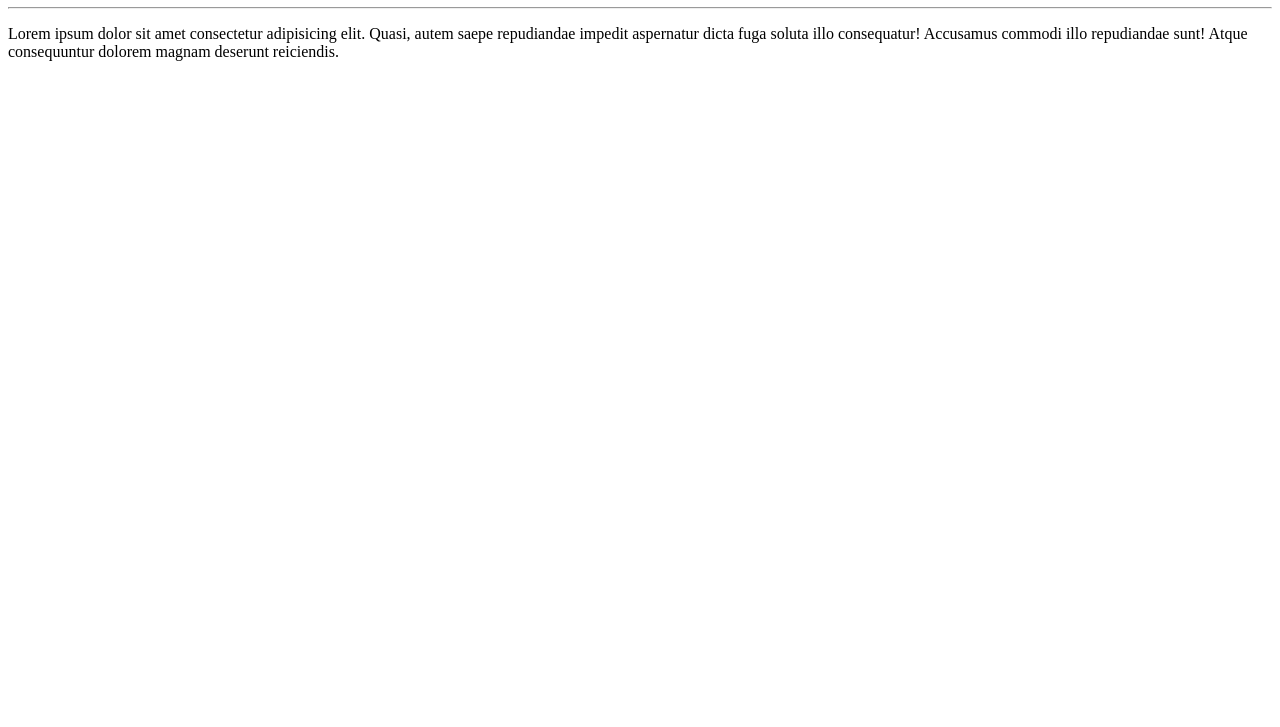
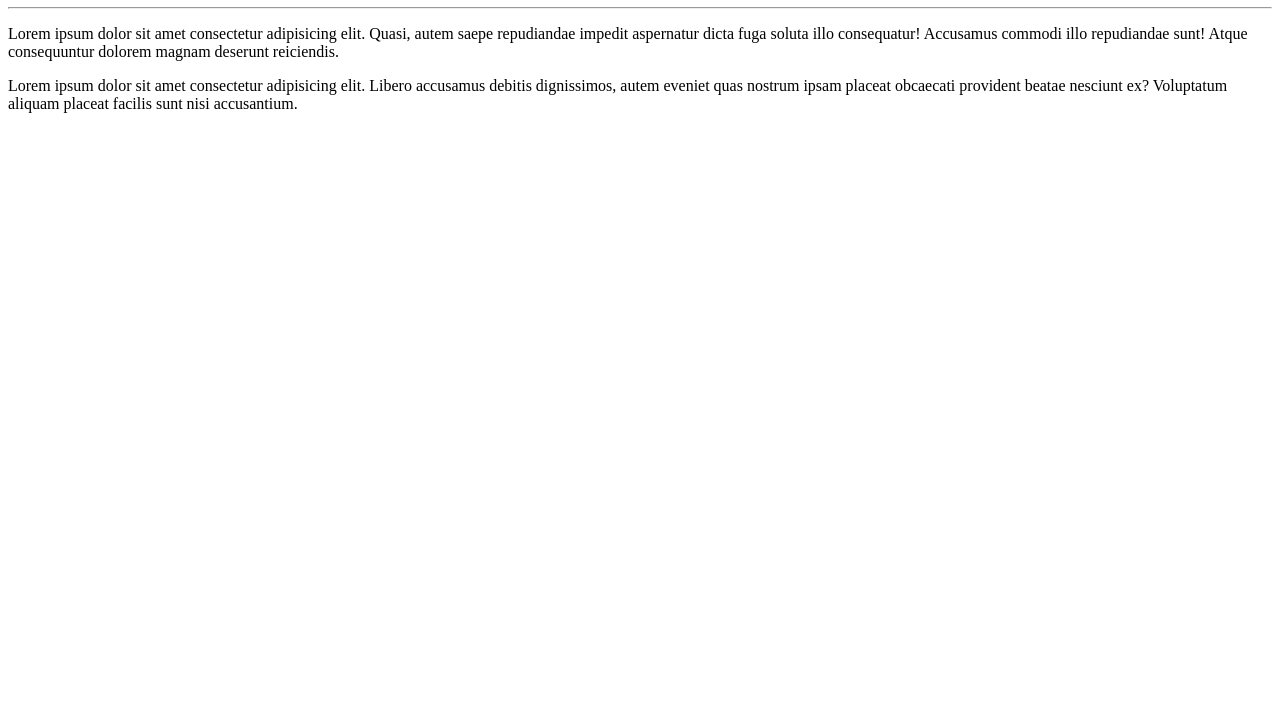
Before and after one commit to Ramon-Yuri/Ola-Mundo, a plain HTML site: page site-exemplo/index.html in a window 1280 px wide. Shown: the part 73-800 px from the top of the page. Drawn offline with Linux system fonts and the light colour scheme.

Commit message:
Adicionei um parágrafo

```diff
--- a/site-exemplo/index.html
+++ b/site-exemplo/index.html
@@ -9,5 +9,6 @@
     <h1>Olá, Mundo!</h1>
     <hr>
     <p>Lorem ipsum dolor sit amet consectetur adipisicing elit. Quasi, autem saepe repudiandae impedit aspernatur dicta fuga soluta illo consequatur! Accusamus commodi illo repudiandae sunt! Atque consequuntur dolorem magnam deserunt reiciendis.</p>
+    <p>Lorem ipsum dolor sit amet consectetur adipisicing elit. Libero accusamus debitis dignissimos, autem eveniet quas nostrum ipsam placeat obcaecati provident beatae nesciunt ex? Voluptatum aliquam placeat facilis sunt nisi accusantium.</p>
 </body>
 </html>
```
